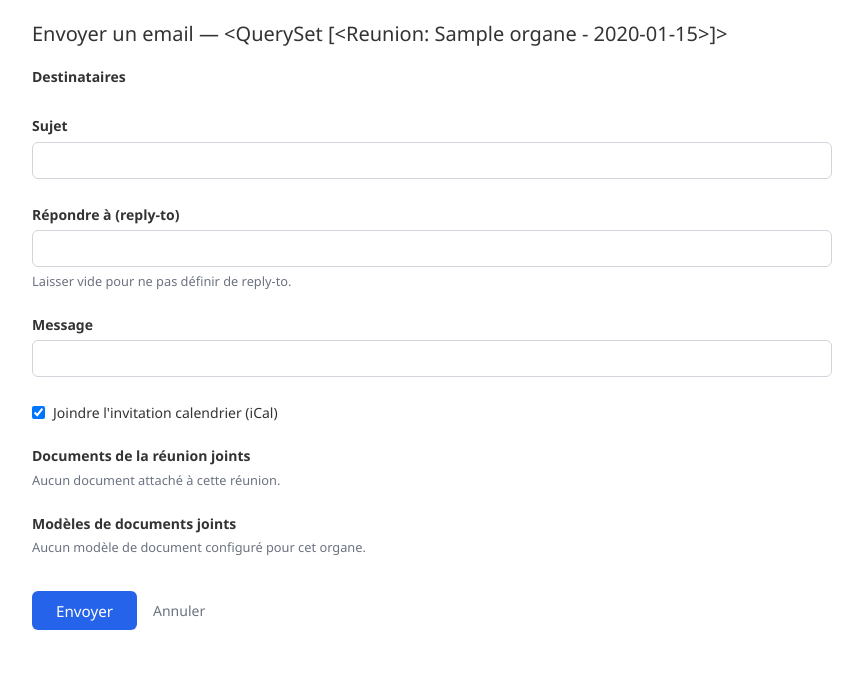
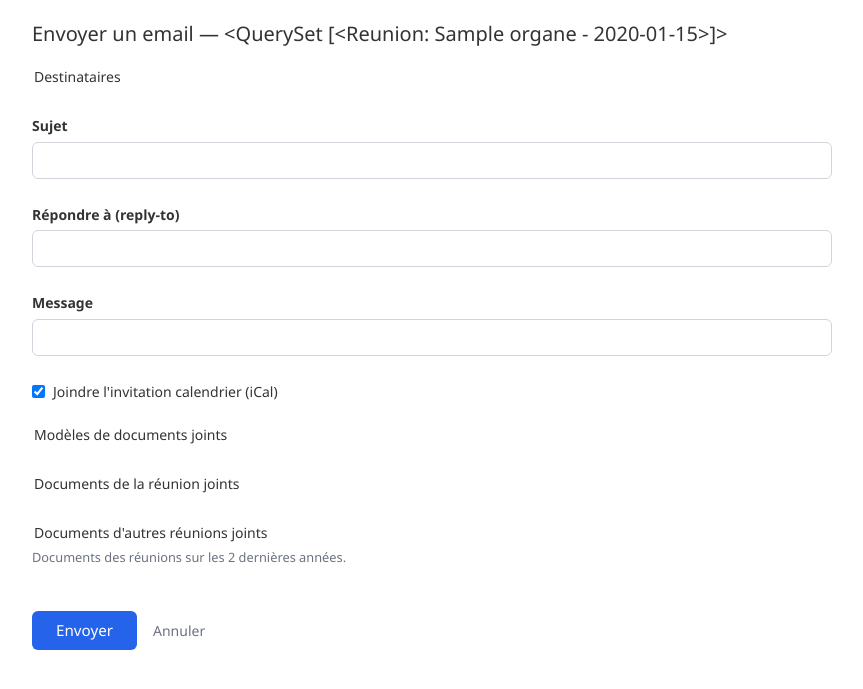
Before and after one commit to ariko861/dj_viale, a Django app: template core/templates/admin/core/reunion/envoyer_email.html in a window 1280 px wide. Shown: the part 92-781 px from the top of the page, without its empty margins (8-871 px from the left). Run offline with Django 5.2, Linux system fonts and the light colour scheme; tables that the repository leaves empty hold one stand-in row (values such as "Sample post"); the template is opened without the code that fills it: values that come from a table or form of the project are taken from there, most other values are stand-ins (such as "Sample title", 1, 10 or a date in 2020).

Commit message:
feat: ajout possibilité envoi docs autres réunions

```diff
--- a/core/forms.py
+++ b/core/forms.py
@@ -1,8 +1,17 @@
+from datetime import date, timedelta
+
 from django import forms
 
 from unfold.contrib.forms.widgets import WysiwygWidget
 
-from core.models import DocumentReunion, Membre, ModeleDocument
+from core.models import DocumentReunion, Membre, ModeleDocument, Reunion
+
+
+class DocumentAutreReunionField(forms.ModelMultipleChoiceField):
+    def label_from_instance(self, obj):
+        date_reunion = obj.reunion.debut.strftime('%d/%m/%Y')
+        nom = obj.nom or obj.fichier.name.split('/')[-1]
+        return f'{obj.reunion.organe} - {date_reunion} — {nom}'
 
 
 class MembreChoiceField(forms.TypedChoiceField):
@@ -50,10 +59,18 @@
         required=False,
         widget=forms.CheckboxSelectMultiple,
     )
+    documents_autres_reunions = DocumentAutreReunionField(
+        label="Documents d'autres réunions joints",
+        queryset=DocumentReunion.objects.none(),
+        required=False,
+        widget=forms.CheckboxSelectMultiple,
+        help_text='Documents des réunions sur les 2 dernières années.',
+    )
 
     def __init__(self, *args, reunion=None, **kwargs):
         super().__init__(*args, **kwargs)
         if reunion:
+            limite = date.today() - timedelta(days=730)
             self.fields['destinataires'].queryset = (
                 Membre.objects.filter(membrereunion__reunion=reunion)
                 .order_by('nom', 'prenom')
@@ -65,3 +82,11 @@
             self.fields['documents_reunion'].queryset = (
                 DocumentReunion.objects.filter(reunion=reunion)
             )
+            self.fields['documents_autres_reunions'].queryset = (
+                DocumentReunion.objects
+                .filter(reunion__debut__date__gte=limite)
+                .exclude(reunion=reunion)
+                .exclude(fichier='')
+                .select_related('reunion')
+                .order_by('-reunion__debut', 'nom')
+            )
--- a/core/templates/admin/core/reunion/envoyer_email.html
+++ b/core/templates/admin/core/reunion/envoyer_email.html
@@ -34,9 +34,11 @@
   .email-form textarea { resize: vertical; }
   .email-form .help { font-size: .8rem; color: #6b7280; margin-top: .25rem; }
   .email-form .errorlist { color: #dc2626; list-style: none; padding: 0; margin: .25rem 0 0; font-size: .85rem; }
-  .checkbox-list { list-style: none; padding: 0; margin: 0; display: flex; flex-direction: column; gap: .4rem; }
-  .checkbox-list li label { font-weight: normal; display: flex; align-items: center; gap: .5rem; cursor: pointer; }
-  .checkbox-list li input[type=checkbox] { width: auto; }
+  .email-form .field-fieldset { border: none; padding: 0; margin: 0; }
+  .email-form .field-fieldset legend.field-label { float: left; width: 100%; margin-bottom: .4rem; }
+  .email-form ul { list-style: none; padding: 0; margin: 0; display: flex; flex-direction: column; gap: .4rem; clear: both; }
+  .email-form ul li label { font-weight: normal; display: flex; align-items: center; gap: .5rem; cursor: pointer; }
+  .email-form ul li input[type=checkbox] { width: auto; }
   .inline-check label { font-weight: normal; display: flex; align-items: center; gap: .5rem; cursor: pointer; }
   .inline-check input[type=checkbox] { width: auto; }
   .submit-row { display: flex; gap: 1rem; align-items: center; margin-top: 2rem; }
@@ -55,71 +57,25 @@
     <ul class="errorlist">{% for e in form.non_field_errors %}<li>{{ e }}</li>{% endfor %}</ul>
   {% endif %}
 
-  <div class="field-row">
-    <label class="field-label">{{ form.destinataires.label }}</label>
-    <ul class="checkbox-list">
-      {% for choice in form.destinataires %}
-        <li>{{ choice }}</li>
-      {% endfor %}
-    </ul>
-    {% if form.destinataires.errors %}<ul class="errorlist">{% for e in form.destinataires.errors %}<li>{{ e }}</li>{% endfor %}</ul>{% endif %}
-  </div>
-
-  <div class="field-row">
-    <label class="field-label" for="{{ form.sujet.id_for_label }}">{{ form.sujet.label }}</label>
-    {{ form.sujet }}
-    {% if form.sujet.errors %}<ul class="errorlist">{% for e in form.sujet.errors %}<li>{{ e }}</li>{% endfor %}</ul>{% endif %}
-  </div>
-
-  <div class="field-row">
-    <label class="field-label" for="{{ form.reply_to.id_for_label }}">{{ form.reply_to.label }}</label>
-    {{ form.reply_to }}
-    {% if form.reply_to.help_text %}<p class="help">{{ form.reply_to.help_text }}</p>{% endif %}
-    {% if form.reply_to.errors %}<ul class="errorlist">{% for e in form.reply_to.errors %}<li>{{ e }}</li>{% endfor %}</ul>{% endif %}
-  </div>
-
-  <div class="field-row">
-    <label class="field-label">{{ form.corps.label }}</label>
-    {{ form.corps }}
-    {% if form.corps.errors %}<ul class="errorlist">{% for e in form.corps.errors %}<li>{{ e }}</li>{% endfor %}</ul>{% endif %}
-  </div>
-
-  <div class="field-row">
-    <div class="inline-check">
-      <label for="{{ form.joindre_ical.id_for_label }}">
-        {{ form.joindre_ical }} {{ form.joindre_ical.label }}
-      </label>
+  {% for field in form %}
+    <div class="field-row">
+      {% if field.field.widget.allow_multiple_selected %}
+        <fieldset class="field-fieldset">
+          <legend class="field-label">{{ field.label }}</legend>
+          {% if field.help_text %}<p class="help">{{ field.help_text }}</p>{% endif %}
+          {{ field }}
+        </fieldset>
+      {% elif field.field.widget.input_type == 'checkbox' %}
+        <div class="inline-check">
+          <label for="{{ field.id_for_label }}">{{ field }} {{ field.label }}</label>
+        </div>
+      {% else %}
+        <label class="field-label" for="{{ field.id_for_label }}">{{ field.label }}</label>
+        {{ field }}
+      {% endif %}
+      {% if field.errors %}<ul class="errorlist">{% for e in field.errors %}<li>{{ e }}</li>{% endfor %}</ul>{% endif %}
     </div>
-    {% if form.joindre_ical.errors %}<ul class="errorlist">{% for e in form.joindre_ical.errors %}<li>{{ e }}</li>{% endfor %}</ul>{% endif %}
-  </div>
-
-  <div class="field-row">
-    <label class="field-label">{{ form.documents_reunion.label }}</label>
-    {% if form.documents_reunion.field.queryset.exists %}
-      <ul class="checkbox-list">
-        {% for choice in form.documents_reunion %}
-          <li>{{ choice }}</li>
-        {% endfor %}
-      </ul>
-    {% else %}
-      <p class="help">Aucun document attaché à cette réunion.</p>
-    {% endif %}
-    {% if form.documents_reunion.errors %}<ul class="errorlist">{% for e in form.documents_reunion.errors %}<li>{{ e }}</li>{% endfor %}</ul>{% endif %}
-  </div>
-
-  <div class="field-row">
-    <label class="field-label">{{ form.documents.label }}</label>
-    {% if form.documents.field.queryset.exists %}
-      <ul class="checkbox-list">
-        {% for choice in form.documents %}
-          <li>{{ choice }}</li>
-        {% endfor %}
-      </ul>
-    {% else %}
-      <p class="help">Aucun modèle de document configuré pour cet organe.</p>
-    {% endif %}
-    {% if form.documents.errors %}<ul class="errorlist">{% for e in form.documents.errors %}<li>{{ e }}</li>{% endfor %}</ul>{% endif %}
-  </div>
+  {% endfor %}
 
   <div class="submit-row">
     <input type="submit" value="Envoyer">
```
Also changed, not shown: core/admin/reunion.py (+8 -0 lines).
